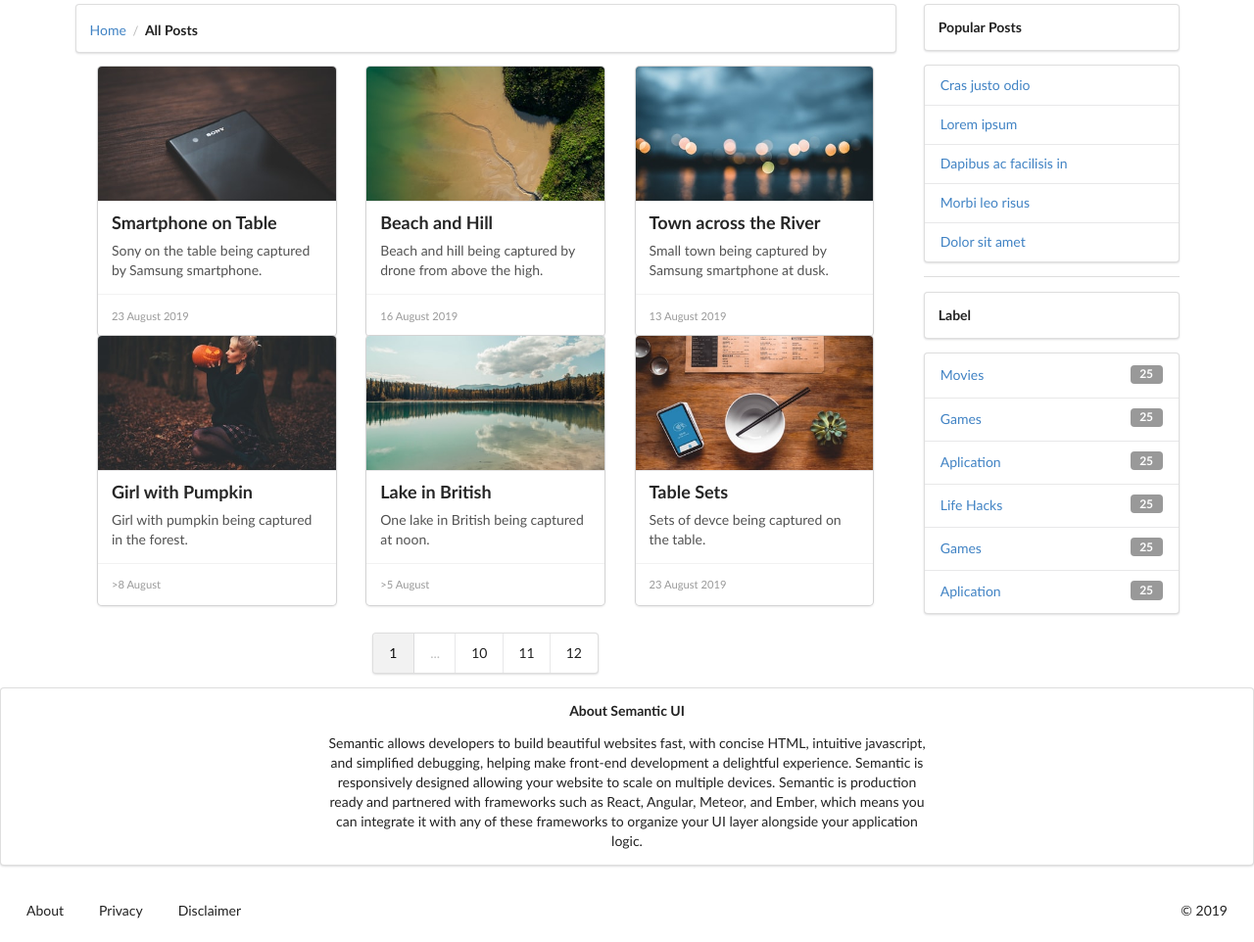
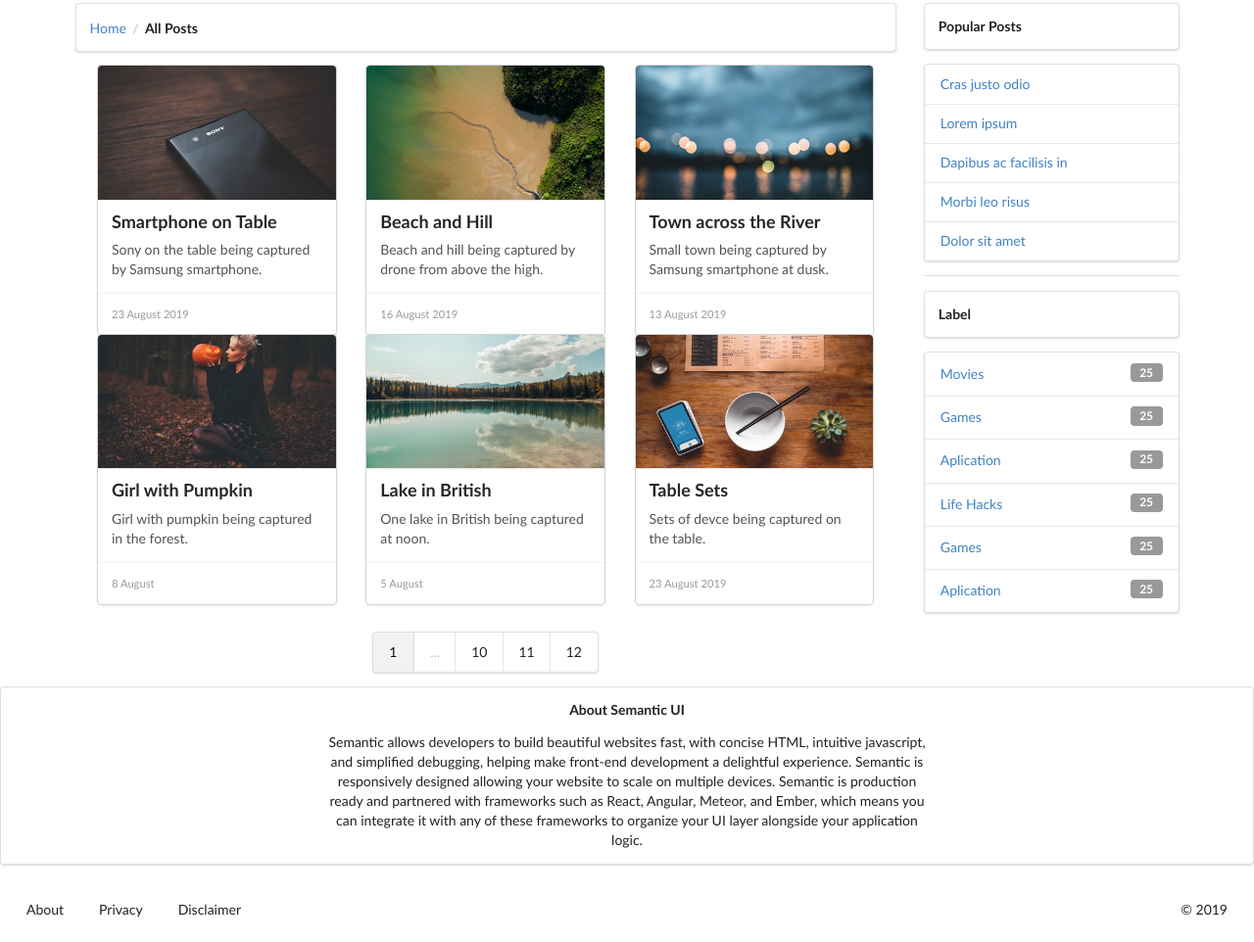
Before and after one commit to SkripsiGW/SemanticWeb, a website: page index.html in a window 1280 px wide. Shown: the part 595-1557 px from the top of the page at 98% size. Drawn offline with Linux system fonts and the light colour scheme.

```diff
--- a/index.html
+++ b/index.html
@@ -148,7 +148,7 @@
                   <div class="description">Girl with pumpkin being captured in the forest.</div>
                 </div>
                 <div class="extra content">
-                  <small>>8 August</small>
+                  <small>8 August</small>
                 </div>
               </article>
             </div>
@@ -162,7 +162,7 @@
                   <div class="description">One lake in British being captured at noon.</div>
                 </div>
                 <div class="extra content">
-                  <small>>5 August</small>
+                  <small>5 August</small>
                 </div>
               </article>
             </div>
```
Also changed, not shown: img/logo.png.
